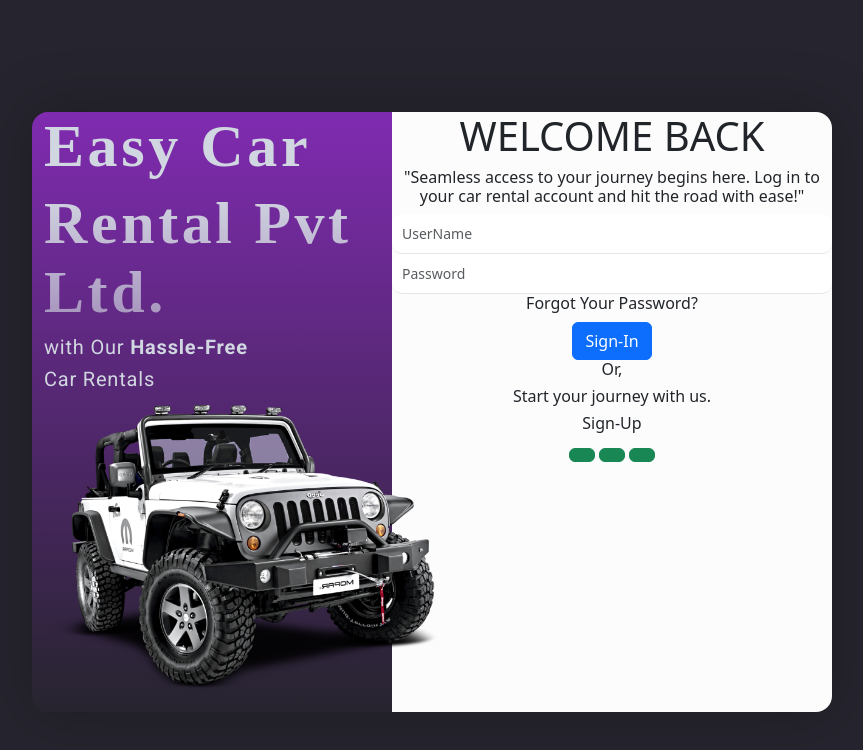
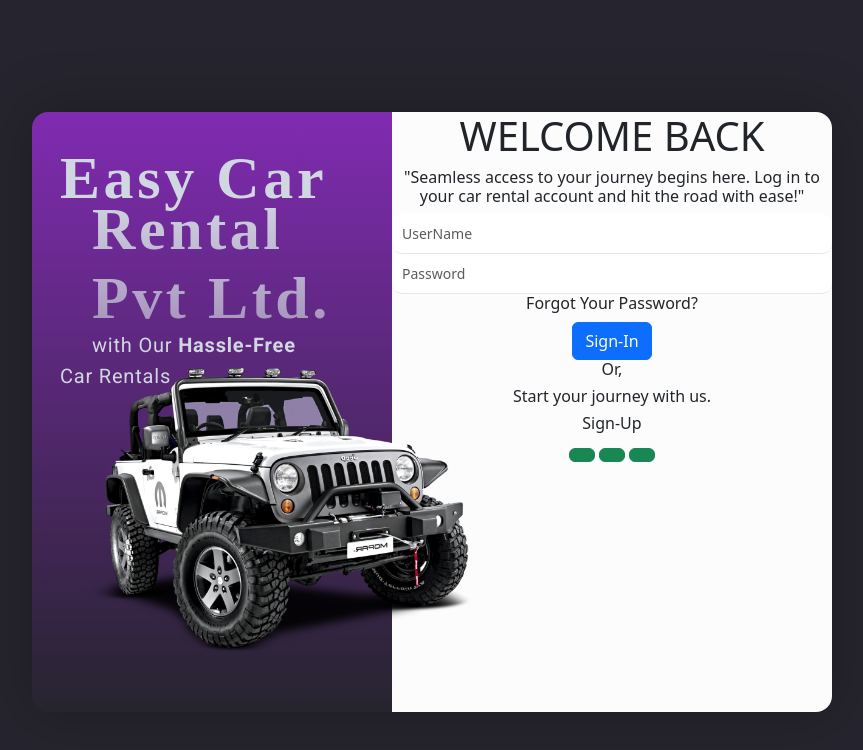
Before and after one commit to sehan22/Easy_Car_rental_project_With_Spring, a website: page FrontEnd/pages/LoginPage.html in a window 1280 px wide. Shown: the whole page, without its empty margins (208-1071 px from the left). Drawn offline with Linux system fonts and the light colour scheme; a web font is replaced by a local one.

Commit message:
LoginPage.html Updated

```diff
--- a/FrontEnd/assets/css/LoginPageStyle.css
+++ b/FrontEnd/assets/css/LoginPageStyle.css
@@ -31,6 +31,7 @@
     background-clip: text;
     -webkit-background-clip: text;
     -webkit-text-fill-color: transparent;
+    margin: -8% 0 0 10%;
 
 }
 
@@ -42,6 +43,18 @@
     font-weight: 400;
     line-height: normal;
     letter-spacing: 0.8px;
+    margin: 0 0 0 10%;
+}
+
+.carRentalTextStyle {
+    color: #D1D7E0;
+    font-family: Roboto;
+    font-size: 20px;
+    font-style: normal;
+    font-weight: 400;
+    line-height: normal;
+    letter-spacing: 0.8px;
+    margin-top: 2%;
 }
 
 .leftSideContainer {
@@ -57,5 +70,7 @@
 }
 
 #jeepImg {
+    margin-top: -10%;
+    margin-left: 10%;
     width: 25rem;
 }
--- a/FrontEnd/pages/LoginPage.html
+++ b/FrontEnd/pages/LoginPage.html
@@ -16,11 +16,13 @@
     <div class="container w-100 p-5">
         <div class="row justify-content-center rounded-4 m-auto loginFormContainer">
             <div class="col-lg-6 rounded-start-4 leftSideContainer">
+                <div class="ms-3 mt-4 pt-2">
                     <h3 id="easyCarTextStyle">Easy Car</h3>
                     <h3 id="rentalPvtLtdStyle">Rental Pvt Ltd.</h3>
 
                     <h6 class="withOurTextStyle">with Our <b>Hassle-Free</b></h6>
-                    <h6 class="withOurTextStyle">Car Rentals</h6>
+                    <h6 class="carRentalTextStyle">Car Rentals</h6>
+                </div>
 
                 <img id="jeepImg" src="../assets/images/loginpage/jeepwhite.png" alt="whiteOffRoadVehicle">
             </div>
```
